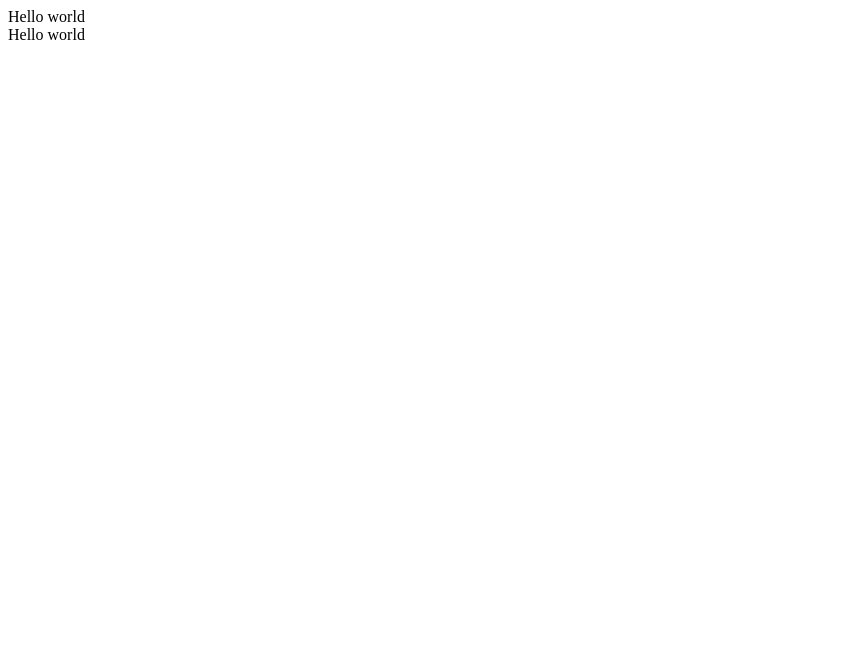
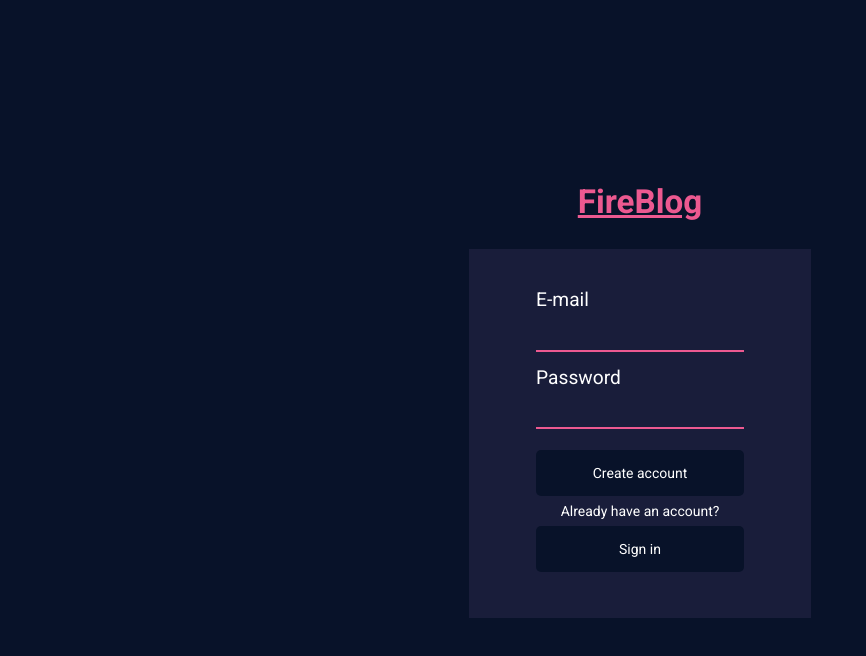
Before and after one commit to Romario-Negreiros/FireBlog, a React (Create React App) app: page / in a window 1280 px wide. Shown: the top 656 px of the page, without its empty margins (0-866 px from the left). Built offline with nearby package versions, Linux system fonts and the light colour scheme.

Commit message:
created types + modules to create account and sign in + updated themes

```diff
--- a/src/index.tsx
+++ b/src/index.tsx
@@ -3,6 +3,7 @@ import ReactDOM from 'react-dom';
 import App from './pages/App';
 import themes from './themes';
 import { ThemeProvider } from 'styled-components';
+import './reset.css';
 
 ReactDOM.render(
     <React.StrictMode>
--- a/src/pages/App.tsx
+++ b/src/pages/App.tsx
@@ -1,19 +1,18 @@
-import { FC } from "react";
-import Blog from "./Blog/Blog";
-import Login from "./Login/Login";
-import { firebaseAuth, firebaseDatabase, firebaseStorage } from "../firebase";
+import { FC, useState } from 'react';
+// import Blog from "./Blog/Blog";
+import Login from './Login/Login';
+// import { firebaseAuth, firebaseDatabase, firebaseStorage } from "../firebase";
 
 const App: FC = () => {
-  console.log(firebaseAuth, firebaseDatabase, firebaseStorage);
+    const [userID, setUserID] = useState<string>('');
+    console.log(userID)
 
-  firebaseDatabase.child('hello').push({name: 'oi'})
-
-  return (
-    <>
-      <Blog />
-      <Login />
-    </>
-  );
+    return (
+        <>
+            {/* <Blog /> */}
+            <Login setUserID={setUserID} />
+        </>
+    );
 };
 
 export default App;
--- a/src/pages/Login/Login.tsx
+++ b/src/pages/Login/Login.tsx
@@ -1,12 +1,95 @@
-import { FC } from 'react';
-import { Container } from './styles';
+import { FC, useState } from 'react';
+import { useForm, SubmitHandler } from 'react-hook-form';
+import createAccount from './modules/createAccount';
+import signIn from './modules/signIn';
 
-const Login: FC = () => {
+import {
+    Container,
+    Heading,
+    Form,
+    Fieldset,
+    Label,
+    Input,
+    Button,
+    Error,
+    Paragraph,
+} from './styles';
+
+import Inputs from './types/Inputs';
+import Props from './types/Props';
+
+const Login: FC<Props> = ({ setUserID }) => {
+    const [action, setAction] = useState<string>('');
+    const [error, setError] = useState<string>('');
+    const [isLoaded, setIsLoaded] = useState<boolean>(true);
+    console.log(error, isLoaded)
+
+    const {
+        register,
+        handleSubmit,
+        formState: { errors },
+    } = useForm();
+    const onSubmit: SubmitHandler<Inputs> = data => {
+        (async () => {
+            setIsLoaded(false);
+            try {
+                const response = await fetch(
+                    `https://emailvalidation.abstractapi.com/v1/?api_key=${process.env.REACT_APP_EMAIL_APIKEY}&email=${data.email}`
+                );
+                const { deliverability, is_valid_format } =
+                    await response.json();
+                if (deliverability === 'DELIVERABLE' && is_valid_format.value) {
+                    if (action === 'create') createAccount(setUserID, data, setError);
+                    else signIn(setUserID, data, setError);
+                } else setError("This email doesn't exist!");
+            } catch (err) {
+                setError(err.message);
+            } finally {
+                setIsLoaded(true);
+            }
+        })();
+    };
+
     return (
         <Container>
-            Hello world
+            <Heading>FireBlog</Heading>
+            <Form onSubmit={handleSubmit(onSubmit)}>
+                <Fieldset>
+                    <Label htmlFor="email">E-mail</Label>
+                    <Input
+                        type="email"
+                        {...register('email', {
+                            required: 'Email cannot be empty!',
+                        })}
+                    ></Input>
+                    <Error>{errors.email?.message}</Error>
+
+                    <Label htmlFor="password">Password</Label>
+                    <Input
+                        {...register('password', {
+                            required: 'Password cannot be empty!',
+                            minLength: {
+                                value: 5,
+                                message:
+                                    'The password must have more than 5 characters, numbers or symbols',
+                            },
+                        })}
+                    ></Input>
+                    <Error>{errors.password?.message}</Error>
+                </Fieldset>
+
+                <Button type="submit" onClick={() => setAction('create')}>
+                    Create account
+                </Button>
+
+                <Paragraph>Already have an account?</Paragraph>
+
+                <Button type="submit" onClick={() => setAction('signin')}>
+                    Sign in
+                </Button>
+            </Form>
         </Container>
-    )
-}
+    );
+};
 
-export default Login
+export default Login;
--- /dev/null
+++ b/src/pages/Login/modules/createAccount.ts
@@ -0,0 +1,20 @@
+import Inputs from '../types/Inputs';
+import { firebaseAuth } from '../../../firebase';
+
+const createAccount = async (
+    setUserID: (userID: string) => void,
+    data: Inputs,
+    setError: (error: string) => void
+) => {
+    try {
+        const response = await firebaseAuth.createUserWithEmailAndPassword(
+            data.email,
+            data.password
+        );
+        if (response.user) setUserID(response.user.uid);
+    } catch (err) {
+        setError(err.message);
+    }
+};
+
+export default createAccount;
--- /dev/null
+++ b/src/pages/Login/modules/signIn.ts
@@ -0,0 +1,20 @@
+import { firebaseAuth } from '../../../firebase';
+import Inputs from '../types/Inputs';
+
+const signIn = async (
+    setUserID: (userID: string) => void,
+    data: Inputs,
+    setError: (error: string) => void
+) => {
+    try {
+        const response = await firebaseAuth.signInWithEmailAndPassword(
+            data.email,
+            data.password
+        );
+        if (response.user) setUserID(response.user.uid);
+    } catch (err) {
+        setError(err.message)
+    }
+};
+
+export default signIn;
--- a/src/pages/Login/styles.ts
+++ b/src/pages/Login/styles.ts
@@ -1,5 +1,84 @@
 import styled from 'styled-components';
 
-export const Container = styled.div`
+export const Container = styled.main`
+    display: flex;
+    flex-direction: column;
+    justify-content: center;
+    align-items: center;
+    overflow: hidden;
+    height: 100vh;
+    padding: clamp(1rem, 0.5rem + 1vw, 2rem);
+`;
 
+export const Heading = styled.h1`
+    margin-bottom: 2rem;
+    text-decoration: underline;
+    color: ${({theme: { colors }}) => colors.pink };
+    font-size: ${({theme: { clamps }}) => clamps.headings };
 `;
+
+export const Form = styled.form`
+    background: ${({theme: { backgrounds }}) => backgrounds.secondaryblue };
+    padding: clamp(1rem, 1rem + 2vw, 6rem) clamp(3rem, 3rem + 2vw, 6rem);
+    display: flex;
+    flex-direction: column;
+    justify-content: center;
+    align-items: center;
+`;
+
+export const Fieldset = styled.fieldset`
+    align-self: flex-start;
+    display: flex;
+    flex-direction: column;
+`;
+
+export const Label = styled.label`
+    color: #ffffff;
+    font-size: ${({theme: { clamps }}) => clamps.labels };
+    margin-bottom: .4rem;
+`;
+
+export const Input = styled.input`
+    padding: clamp(5px, 0.5vw, 15px);
+    background: transparent;
+    border: 0 none;
+    border-bottom: 2px solid ${({theme: { colors }}) => colors.pink };
+    margin-bottom: 1rem;
+    transition: background .5s ease-in-out;
+    color: #ffffff;
+    font-size: 1.2rem;
+    outline: 0;
+    :hover, :focus {
+        background: ${({theme: { backgrounds }}) => backgrounds.primaryblue };
+    }
+`;
+
+export const Button = styled.button`
+    border: 0 none;
+    padding: 1rem;
+    margin: .5rem 0;
+    width: 100%;
+    border-radius: 5px;
+    background: ${({theme: { backgrounds }}) => backgrounds.primaryblue };
+    color: #fff;
+    font-size: ${({theme: { clamps }}) => clamps.texts };
+    cursor: pointer;
+    border: 1px solid transparent;
+    transition: filter .4s, border .3s ease;
+    :hover {
+        filter: brightness(0.8);
+    }
+    :active {
+        border-color: ${({theme: { colors }}) => colors.pink };
+    }
+`;
+
+export const Paragraph = styled.p`
+    font-size: ${({theme: { clamps }}) => clamps.texts };
+    color: #fff;
+`;
+
+export const Error = styled.p`
+    font-size: ${({theme: { clamps }}) => clamps.texts};
+    color: ${({theme: { colors }}) => colors.error };
+`;
--- /dev/null
+++ b/src/pages/Login/types/Inputs.ts
@@ -0,0 +1,6 @@
+type Inputs = {
+    email: string;
+    password: string;
+};
+
+export default Inputs;
--- /dev/null
+++ b/src/pages/Login/types/Props.ts
@@ -0,0 +1,3 @@
+export default interface Props {
+    setUserID: (userID: string) => void
+}
--- a/src/themes.ts
+++ b/src/themes.ts
@@ -1,5 +1,19 @@
 const themes = {
-    background: '#fff'
-}
+    backgrounds: {
+        primaryblue: '#081229',
+        secondaryblue: '#191d3a',
+        primarydark: '#282c34',
+        secondarydark: '#20232a',
+    },
+    colors: {
+        pink: '#ec5990',
+        error: '#ff0008',
+    },
+    clamps: {
+        headings: 'clamp(2rem, 1rem + 1.5vw, 5rem)',
+        labels: 'clamp(1.3rem, 1.5vw, 3rem)',
+        texts: 'clamp(1rem, 1vw, 2.5rem)',
+    },
+};
 
-export default themes
+export default themes;
```
